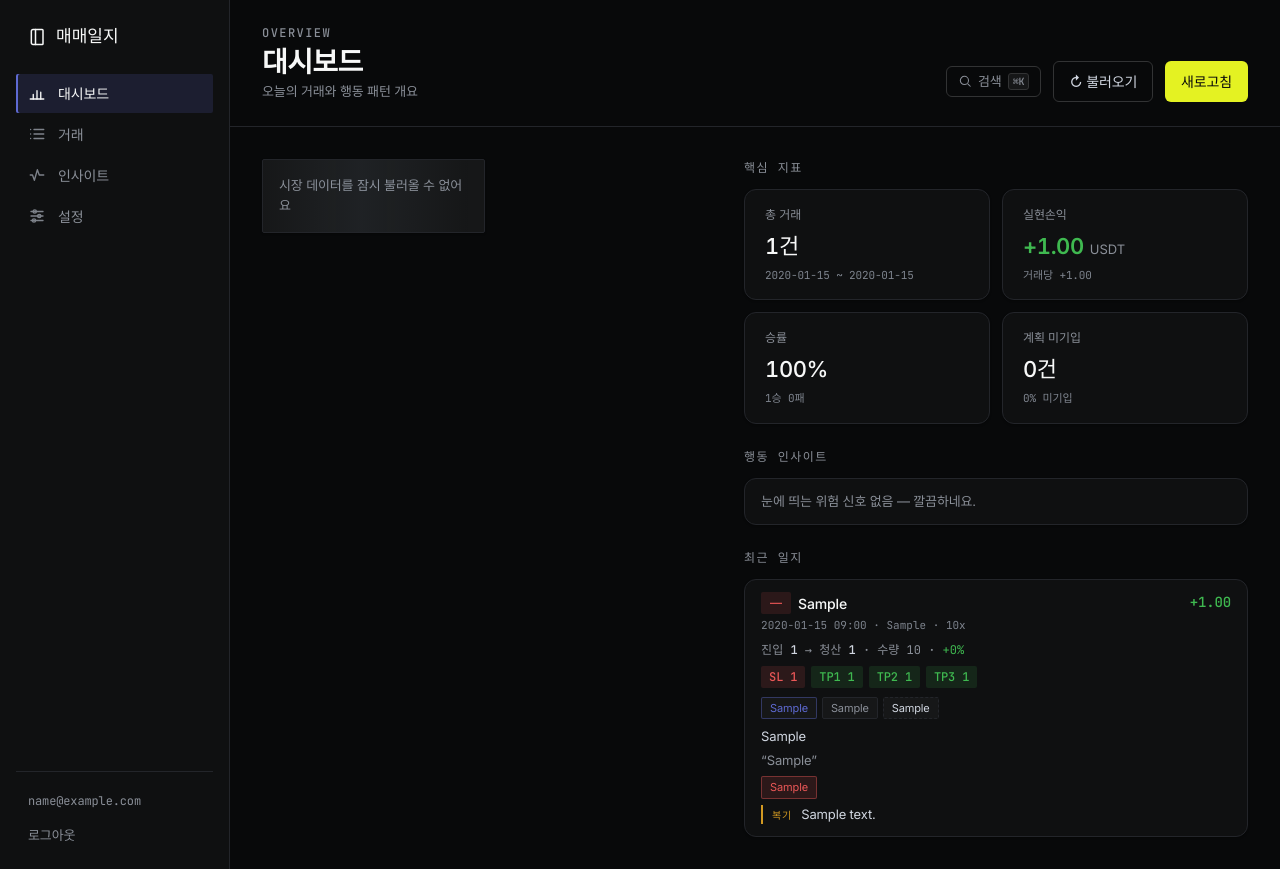
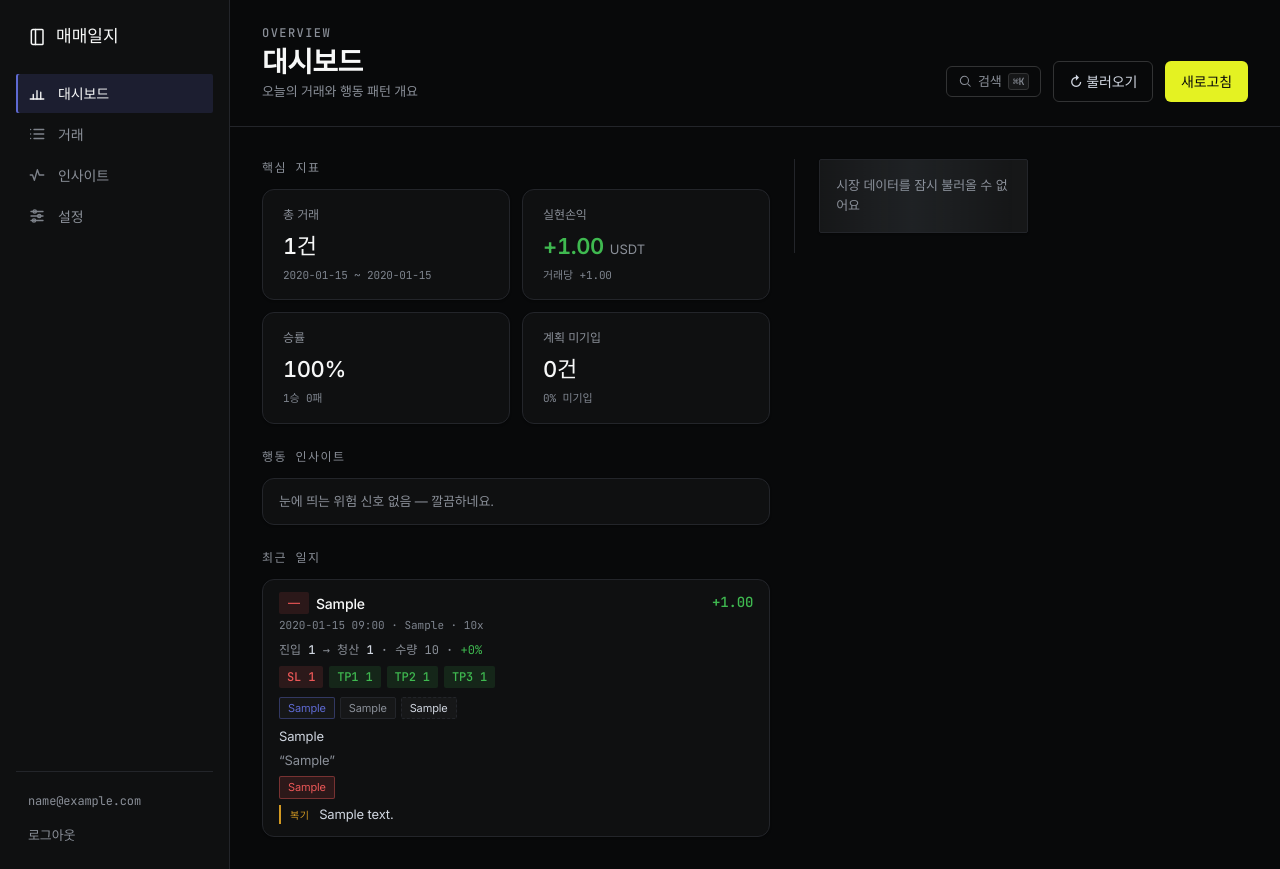
Before and after one commit to adrm-bot/trading-journal, a FastAPI app: page /app in a window 1280 px wide. Run offline with FastAPI, Linux system fonts and the light colour scheme; the visitor is signed in with stand-in values (Sample User, id 1); tables that the repository leaves empty hold one stand-in row (values such as "Sample post"); data that the repository does not hold is empty; parts of the project's set-up code (start-up, migrations or seed data) failed here and were passed over.

Commit message:
fix(dashboard): 내 정보 좌(주)/시장 우(보조) 스왑 + 컬럼 구분선 + 툴팁 줄바꿈
라이브 피드백 3건.
1) 툴팁 텍스트 오버플로우: #tip이 white-space:nowrap이라 긴 시장칩 툴팁이 ~800px로 화면 밖
   삐져나감(위치 클램프 무력화) → white-space:normal + max-width 300px + overflow-wrap로 줄바꿈,
   기존 move() 클램프가 정상 작동.
2) 위계 역전: 매매일지인데 내 기록이 우측 보조 위치에 밀림(감사 P1) → 좌우 스왑.
   .dash-me(좌, 주, 1.12fr) = KPI·일일규율·포지션·인사이트·매매일지 / .dash-mkt(우, 보조, 1fr) = 시장맥락.
   (클래스 .dash-main/.dash-rail → .dash-me/.dash-mkt로 의미 명확화)
3) 구분선: .dash-mkt에 border-left + padding-left(좌측 구분선). 1단(≤1080)에선 제거.
   2단 한정 KPI 2×2(좌)·시장칩/TOTAL 2×2(우). 1단이면 내 정보가 DOM상 먼저라 위쪽.
검증(하니스): 데스크탑 내정보 좌500/시장 우447·구분선·KPI 2×2·시장칩 2×2·툴팁 300px 줄바꿈 ·
720px 1단 내정보 먼저·구분선 제거·가로스크롤 없음 · JS·콘솔0.

Co-Authored-By: Claude Opus 4.8 <noreply@anthropic.com>

```diff
--- a/app/static/app.css
+++ b/app/static/app.css
@@ -113,17 +113,18 @@ a{color:inherit;text-decoration:none}
 .cards{display:grid;grid-template-columns:repeat(4,minmax(0,1fr));gap:var(--s3)}  /* minmax(0,1fr): 넓은 hero 숫자가 컬럼 폭을 밀어내지 않게 — 4칸 동일 폭. 기본 align-items:stretch로 동일 높이 */
 #view-dashboard .cards{margin-top:var(--s6)}  /* 스켈레톤 등 라벨 없는 경우의 섹션 여백 */
 #view-dashboard .section-title + .cards{margin-top:0}  /* '핵심 지표' 라벨이 앞서면 라벨 마진(24/0/12)이 간격 담당 — 이중 여백 방지 */
-/* 3단 대시보드: 좌 내비(.shell) · 중앙 시장맥락 · 우 내 트레이딩(매매일지) */
-.dash3{display:grid;grid-template-columns:minmax(0,1fr) minmax(0,1.1fr);gap:var(--s6);align-items:start}  /* 좌 시장(보조) · 우 내 정보(주, 약간 넓게) */
-.dash-main,.dash-rail{min-width:0}
-.dash-rail{display:flex;flex-direction:column}
-.dash-rail>.section-title:first-child{margin-top:0}
-@media(min-width:1081px){  /* 2단일 때만: 좁아진 좌측 시장은 2×2, 우측 KPI도 2×2(폭 넓어 폰트 기본) */
-  .dash-main .market{grid-template-columns:repeat(2,1fr)}
-  .dash-main .flowrow{grid-template-columns:repeat(2,1fr)}
-  .dash-rail .cards{grid-template-columns:repeat(2,minmax(0,1fr));grid-auto-rows:1fr}
+/* 대시보드 2단: 좌 내 정보(주) · 우 시장맥락(보조) — 매매일지답게 내 기록이 주연 */
+.dash3{display:grid;grid-template-columns:minmax(0,1.12fr) minmax(0,1fr);gap:var(--s6);align-items:start}
+.dash-me,.dash-mkt{min-width:0}
+.dash-me{display:flex;flex-direction:column}  /* 내 정보(주): KPI·포지션·인사이트·매매일지 */
+.dash-me>.section-title:first-child{margin-top:0}
+.dash-mkt{border-left:1px solid var(--line);padding-left:var(--s6)}  /* 시장(보조) + 좌측 구분선 */
+@media(min-width:1081px){  /* 2단일 때만: 좌측 KPI 2×2, 좁아진 우측 시장 칩·TOTAL 2×2 */
+  .dash-me .cards{grid-template-columns:repeat(2,minmax(0,1fr));grid-auto-rows:1fr}
+  .dash-mkt .market{grid-template-columns:repeat(2,1fr)}
+  .dash-mkt .flowrow{grid-template-columns:repeat(2,1fr)}
 }
-@media(max-width:1080px){.dash3{grid-template-columns:1fr}.dash-rail{order:-1}}  /* 1단이면 내 정보(KPI·일지)를 시장맥락보다 먼저 — 위계 유지 */
+@media(max-width:1080px){.dash3{grid-template-columns:1fr}.dash-mkt{border-left:0;padding-left:0}}  /* 1단: 구분선 제거, 내 정보가 DOM상 먼저라 위쪽 */
 .card{background:var(--card);border:1px solid var(--line);border-radius:var(--r-card);padding:var(--s4) var(--s5);box-shadow:var(--inset)}
 .stat .label{color:var(--muted);font-size:var(--fs-xs)}
 .stat .val{font-family:var(--f-display);font-size:22px;font-weight:510;margin-top:6px;color:var(--ice);letter-spacing:-.02em;white-space:nowrap}
@@ -437,7 +438,7 @@ svg.uw{width:100%;height:46px;display:block}
   .rsrow{grid-template-columns:96px 1fr 52px}
   .btn.sm,.chips .fchip{min-height:44px} .banner .bx{min-width:44px;min-height:44px}
 }
-#tip{position:fixed;z-index:60;pointer-events:none;display:none;background:var(--plate);border:1px solid var(--line-2);color:var(--ice);padding:5px 9px;border-radius:6px;box-shadow:var(--card-elev);font-size:var(--fs-xs);font-family:var(--f-mono);white-space:nowrap;max-width:240px}
+#tip{position:fixed;z-index:60;pointer-events:none;display:none;background:var(--plate);border:1px solid var(--line-2);color:var(--ice);padding:6px 10px;border-radius:6px;box-shadow:var(--card-elev);font-size:var(--fs-xs);font-family:var(--f-mono);white-space:normal;max-width:300px;line-height:1.5;overflow-wrap:break-word}
 #tip.show{display:block}
 #toast{transition:bottom .2s;animation:toastIn .22s cubic-bezier(.2,.7,.3,1)}
 @keyframes toastIn{from{opacity:0;transform:translate(-50%,8px)}to{opacity:1;transform:translate(-50%,0)}}
--- a/app/templates/app.html
+++ b/app/templates/app.html
@@ -481,8 +481,8 @@ function renderDashboard(el){
     +`<div id="posHost"></div>`
     +`<div class="section-title">행동 인사이트</div>`+(flagsBlock(DATA.summary)||`<p class="empty-inline">눈에 띄는 위험 신호 없음 — 깔끔하네요.</p>`)
     +`<div class="section-title">최근 일지</div>`+journalCards(DATA.trades.slice(0,8));
-  // 좌=시장 맥락(보조) · 우=내 트레이딩(KPI·포지션·인사이트·매매일지, 주). 내정보/시장정보 분리.
-  el.innerHTML=`<div class="dash3"><div class="dash-main">${market}</div><div class="dash-rail">${mine}</div></div>`;
+  // 좌=내 트레이딩(KPI·포지션·인사이트·매매일지, 주) · 우=시장 맥락(보조). 매매일지답게 내 기록이 주연.
+  el.innerHTML=`<div class="dash3"><div class="dash-me">${mine}</div><div class="dash-mkt">${market}</div></div>`;
   bindCards();ensureMarket();ensurePositions();
 }
 function iso(d){const p=n=>String(n).padStart(2,'0');return d.getFullYear()+'-'+p(d.getMonth()+1)+'-'+p(d.getDate());}
```
